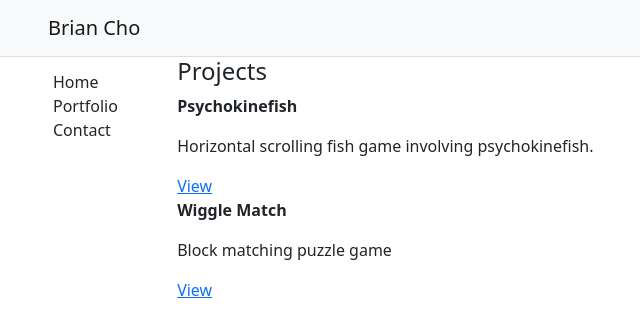
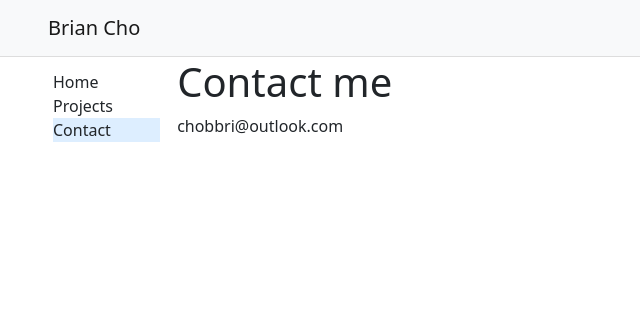
Before and after one commit to ChobBri/ChobBri.github.io, a React (Create React App) app: page /contact in a window 1280 px wide. Shown: the top 334 px of the page, without its empty margins (34-674 px from the left). Built offline with nearby package versions, Linux system fonts and the light colour scheme.

Commit message:
Add page routing

```diff
--- a/src/App.js
+++ b/src/App.js
@@ -1,18 +1,26 @@
 import Stack from "react-bootstrap/Stack";
 import Container from 'react-bootstrap/Container';
+import { BrowserRouter, Routes, Route, Navigate } from 'react-router-dom';
 import Header from "./components/Header";
-import Projects from "./components/Projects";
-import Sidebar from "./components/Sidebar";
-import Body from "./components/Body";
+
+import HomePage from "./pages/HomePage";
+import ProjectsPage from "./pages/ProjectsPage";
+import ContactPage from "./pages/ContactPage";
+
 
 function App() {
   return (
     <>
     <Container fluid className="App">
-      <Header />
-      <Body sidebar>
-        <Projects />
-      </Body>
+      <BrowserRouter>
+        <Header />
+        <Routes>
+          <Route path="/" element={<HomePage />}/>
+          <Route path="/projects" element={<ProjectsPage />}/>
+          <Route path="/contact" element={<ContactPage />}/>
+          <Route path="*" element={<Navigate to="/" />} />
+        </Routes>
+      </BrowserRouter>
     </Container>
     </>
   );
--- a/src/components/Sidebar.js
+++ b/src/components/Sidebar.js
@@ -1,17 +1,18 @@
 import Navbar from "react-bootstrap/Navbar";
 import Nav from "react-bootstrap/Nav";
+import { NavLink } from 'react-router-dom';
 
 export default function Sidebar() {
   return (
     <Navbar sticky="top" className="flex-column Sidebar">
       <Nav.Item>
-        <Nav.Link href="/">Home</Nav.Link>
+        <Nav.Link as={NavLink} to="/">Home</Nav.Link>
       </Nav.Item>
       <Nav.Item>
-        <Nav.Link href="/">Portfolio</Nav.Link>
+        <Nav.Link as={NavLink} to="/projects">Projects</Nav.Link>
       </Nav.Item>
       <Nav.Item>
-        <Nav.Link href="/">Contact</Nav.Link>
+        <Nav.Link as={NavLink} to="/contact">Contact</Nav.Link>
       </Nav.Item>
     </Navbar>
   );
--- a/src/index.css
+++ b/src/index.css
@@ -22,3 +22,7 @@
 .Sidebar a:hover {
   background-color: #eee;
 }
+
+.Sidebar .nav-item .active {
+  background-color: #def;
+}
--- /dev/null
+++ b/src/pages/ContactPage.js
@@ -0,0 +1,11 @@
+import Projects from "../components/Projects";
+import Body from "../components/Body";
+
+export default function ContactPage() {
+  return (
+    <Body sidebar>
+        <h1>Contact me</h1>
+        <p>chobbri@outlook.com</p>
+    </Body>
+  );
+}
--- /dev/null
+++ b/src/pages/HomePage.js
@@ -0,0 +1,10 @@
+import Body from "../components/Body";
+
+export default function HomePage() {
+  return (
+    <Body sidebar>
+        <h1>Home</h1>
+        <p>hello</p>
+    </Body>
+  );
+}
--- /dev/null
+++ b/src/pages/ProjectsPage.js
@@ -0,0 +1,10 @@
+import Projects from "../components/Projects";
+import Body from "../components/Body";
+
+export default function ProjectsPage() {
+  return (
+    <Body sidebar>
+        <Projects />
+    </Body>
+  );
+}
```
